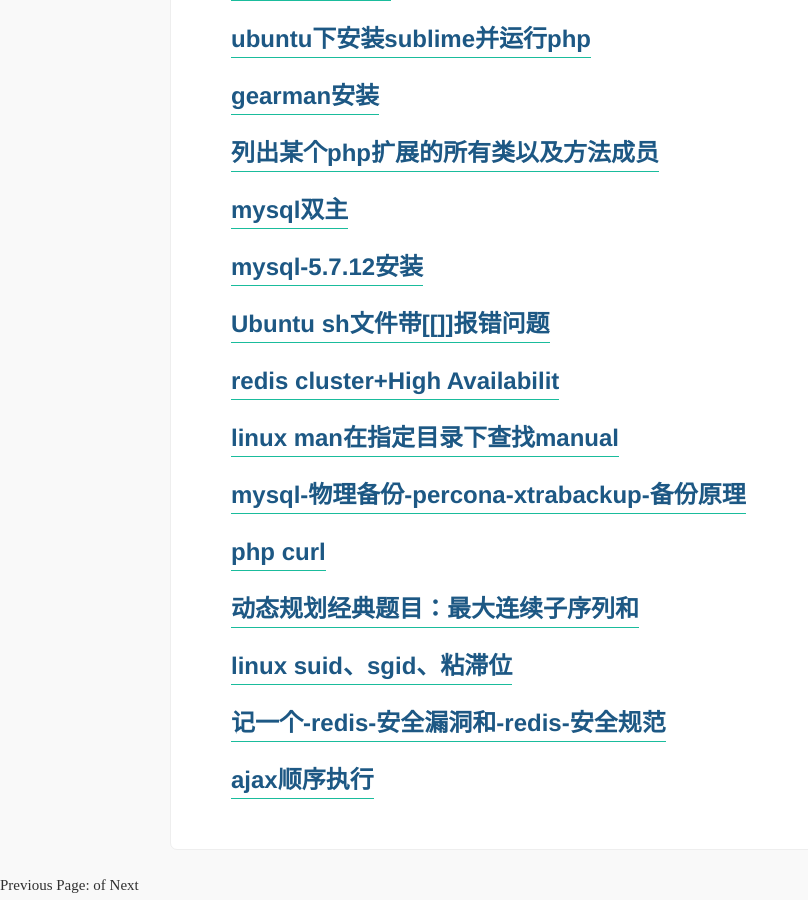
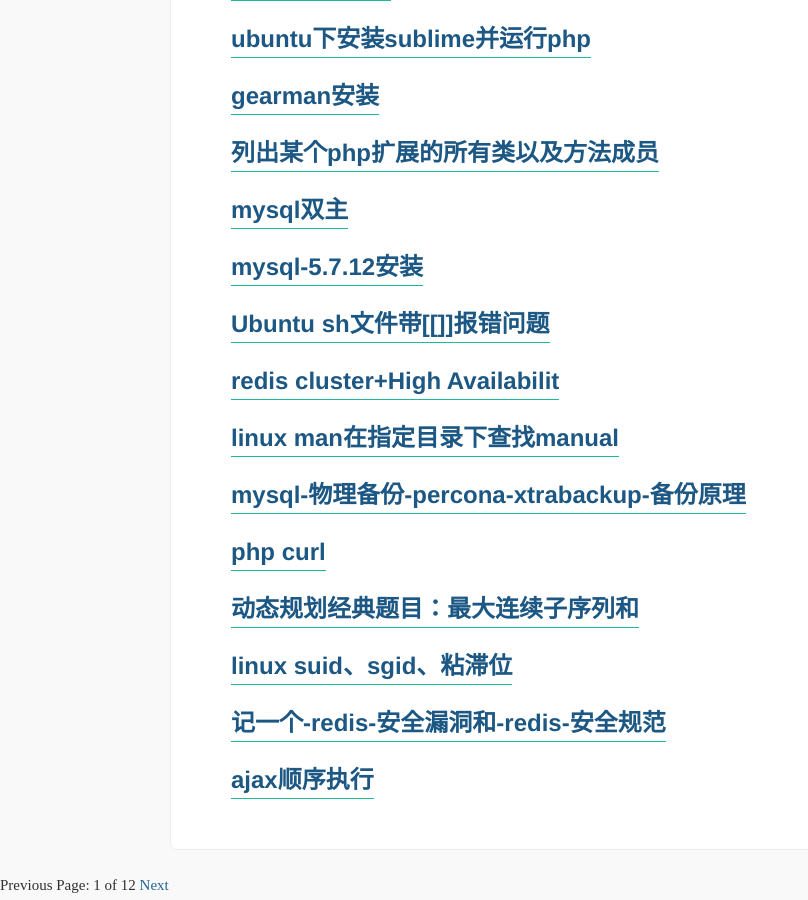
Before and after one commit to pz9042/pz9042.github.io, a Jekyll site: the page built from index.html, in a window 1280 px wide and 900 px high, scrolled down 2781 px. Shown: the whole window, without its empty margins (0-808 px from the left). Built offline with Jekyll 4.4.1, drawn with Linux system fonts in a browser that asks for light colours; the list of posts is cut into pages by our own code.

Commit message:
Update _config.yml
分页配置

```diff
--- a/_config.yml
+++ b/_config.yml
@@ -1,3 +1,5 @@
 theme: jekyll-theme-midnight
 baseurl: /jekyll/update
 permalink: /:categories/:title.html
+paginate: 5
+paginate_path: /page:num/
```
